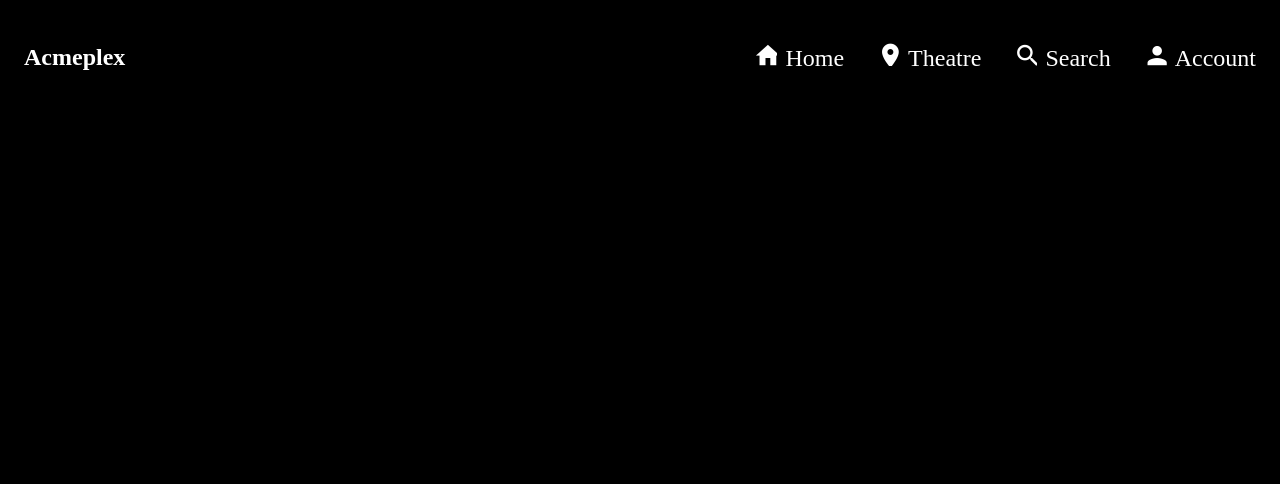
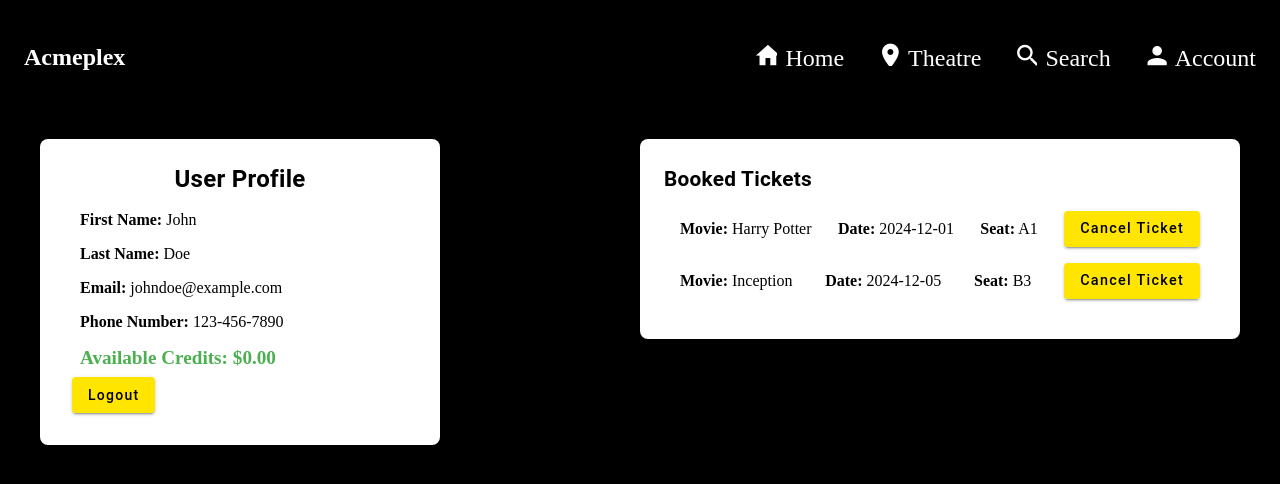
Before and after one commit to AbhilashPaul/acmeplex-webapp, an Angular app in the folder ui/: page /profile in a window 1280 px wide. Before the commit this address led to /. Shown: the top 484 px of the page. Built offline with nearby package versions, Linux system fonts and the light colour scheme.

Commit message:
profile page with cancellation feature

```diff
--- a/ui/src/app/app.routes.ts
+++ b/ui/src/app/app.routes.ts
@@ -5,11 +5,13 @@ import { PaymentComponent } from './components/payment/payment.component';
 import { RegisterPageComponent } from './components/register-page/register-page.component';
 import { LoginPageComponent } from './components/login-page/login-page.component';
 import { TheaterDetailsComponent } from './components/theater-details/theater-details.component';
+import { ProfilePageComponent } from './components/profile-page/profile-page.component';
 
 export const routes: Routes = [
   { path: '', component: HomePageComponent },
   { path: 'register', component: RegisterPageComponent },
   { path: 'login', component: LoginPageComponent},
+  { path: 'profile', component: ProfilePageComponent},
   { path: 'movie-details', component: MovieDetailsComponent },
   { path: 'payment', component: PaymentComponent },
   { path: 'theater-details', component: TheaterDetailsComponent },
--- /dev/null
+++ b/ui/src/app/components/profile-page/profile-page.component.css
@@ -0,0 +1,88 @@
+.profile-container {
+  display: flex;
+  justify-content: center;
+  align-items: flex-start;
+  gap: 2rem;
+  padding: 2rem;
+  min-height: 100vh;
+}
+
+.user-details {
+  flex: 1;
+  max-width: 600px;
+}
+
+.profile-card {
+  width: 400px;
+  padding: 1.5rem;
+  background-color: white;
+  color: black;
+  border-radius: 8px;
+  box-shadow: 0 4px 12px rgba(0, 0, 0, 0.2);
+}
+
+.profile-title {
+  text-align: center;
+  font-size: 1.5rem;
+  font-weight: bold;
+  margin-bottom: 1rem;
+}
+
+.profile-detail {
+  margin-bottom: 1rem;
+  font-size: 1rem;
+}
+
+.profile-detail.credits {
+  font-size: 1.2rem;
+  font-weight: bold;
+  color: #4caf50;
+
+}
+
+.booked-tickets {
+  flex: 1;
+  max-width: 600px;
+}
+.tickets-card {
+  width: 600px;
+  padding: 1.5rem;
+  background-color: white;
+  color: black;
+  border-radius: 8px;
+  box-shadow: 0 4px 12px rgba(0, 0, 0, 0.2);
+}
+
+.tickets-title {
+  font-size: 1.3rem;
+  font-weight: bold;
+  margin-bottom: 1rem;
+}
+
+.ticket-item {
+  display: flex;
+  justify-content: space-between;
+  align-items: center;
+  margin-bottom: 1rem;
+}
+
+.ticket-item button {
+  font-size: 0.9rem;
+  padding: 0.5rem 1rem;
+  background-color: #ffe500;
+  color:black;
+}
+.profile-card button{
+  background-color: #ffe500;
+}
+@media (max-width: 768px) {
+  .profile-container {
+    flex-direction: column;
+    align-items: center;
+  }
+
+  .user-details, .booked-tickets {
+    flex: none;
+    width: 100%;
+  }
+}
--- /dev/null
+++ b/ui/src/app/components/profile-page/profile-page.component.html
@@ -0,0 +1,39 @@
+<div class="profile-container">
+  <div class="user-details">
+    <mat-card class="profile-card">
+      <mat-card-title class="profile-title">User Profile</mat-card-title>
+      <mat-card-content>
+        <div class="profile-detail"><strong>First Name:</strong> {{ user.firstName }}</div>
+        <div class="profile-detail"><strong>Last Name:</strong> {{ user.lastName }}</div>
+        <div class="profile-detail"><strong>Email:</strong> {{ user.email }}</div>
+        <div class="profile-detail"><strong>Phone Number:</strong> {{ user.phoneNumber }}</div>
+        <div class="profile-detail credits">
+          <strong>Available Credits:</strong> {{ credits | currency }}
+        </div>
+      </mat-card-content>
+      <mat-card-actions>
+        <button mat-raised-button (click)="onLogout()">Logout</button>
+      </mat-card-actions>
+    </mat-card>
+  </div>
+
+  <div class="booked-tickets">
+    <mat-card class="tickets-card">
+      <mat-card-title class="tickets-title">Booked Tickets</mat-card-title>
+      <mat-card-content>
+        <div *ngFor="let ticket of bookedTickets" class="ticket-item">
+          <div>
+            <strong>Movie:</strong> {{ ticket.movie }}
+          </div>
+          <div>
+            <strong>Date:</strong> {{ ticket.date }}
+          </div>
+          <div>
+            <strong>Seat:</strong> {{ ticket.seat }}
+          </div>
+          <button mat-raised-button (click)="cancelTicket(ticket)">Cancel Ticket</button>
+        </div>
+      </mat-card-content>
+    </mat-card>
+  </div>
+</div>
--- /dev/null
+++ b/ui/src/app/components/profile-page/profile-page.component.ts
@@ -0,0 +1,51 @@
+import { Component } from '@angular/core';
+import { Router } from '@angular/router';
+import { CommonModule } from '@angular/common';
+import { MatCardModule } from '@angular/material/card';
+import { MatButtonModule } from '@angular/material/button';
+import { MatSnackBar } from '@angular/material/snack-bar';
+
+@Component({
+  selector: 'app-profile-page',
+  standalone: true,
+  imports: [
+    CommonModule,
+    MatCardModule,
+    MatButtonModule,
+  ],
+  templateUrl: './profile-page.component.html',
+  styleUrls: ['./profile-page.component.css'],
+})
+export class ProfilePageComponent {
+  user = {
+    firstName: 'John',
+    lastName: 'Doe',
+    email: 'johndoe@example.com',
+    phoneNumber: '123-456-7890',
+    address: '123 Main St, Anytown, USA',
+  };
+
+  credits = 0;
+  bookedTickets = [
+    { id: 1, movie: 'Harry Potter', date: '2024-12-01', seat: 'A1' },
+    { id: 2, movie: 'Inception', date: '2024-12-05', seat: 'B3' },
+  ];
+
+  constructor(private router: Router, private snackBar: MatSnackBar) {}
+
+  onLogout() {
+    this.snackBar.open('You have been logged out.', 'Close', {
+      duration: 3000,
+    });
+    this.router.navigate(['']);
+  }
+
+  cancelTicket(ticket: any) {
+    this.bookedTickets = this.bookedTickets.filter((t) => t.id !== ticket.id);
+    this.credits += 10;
+    this.snackBar.open(`Ticket for ${ticket.movie}, Seat ${ticket.seat} cancelled. Credit added!`, 'Close', {
+      duration: 3000,
+      panelClass: 'success-snackbar',
+    });
+  }
+}
```
Also changed, not shown: 1 other file (tests, documents, lock files or other folders).
